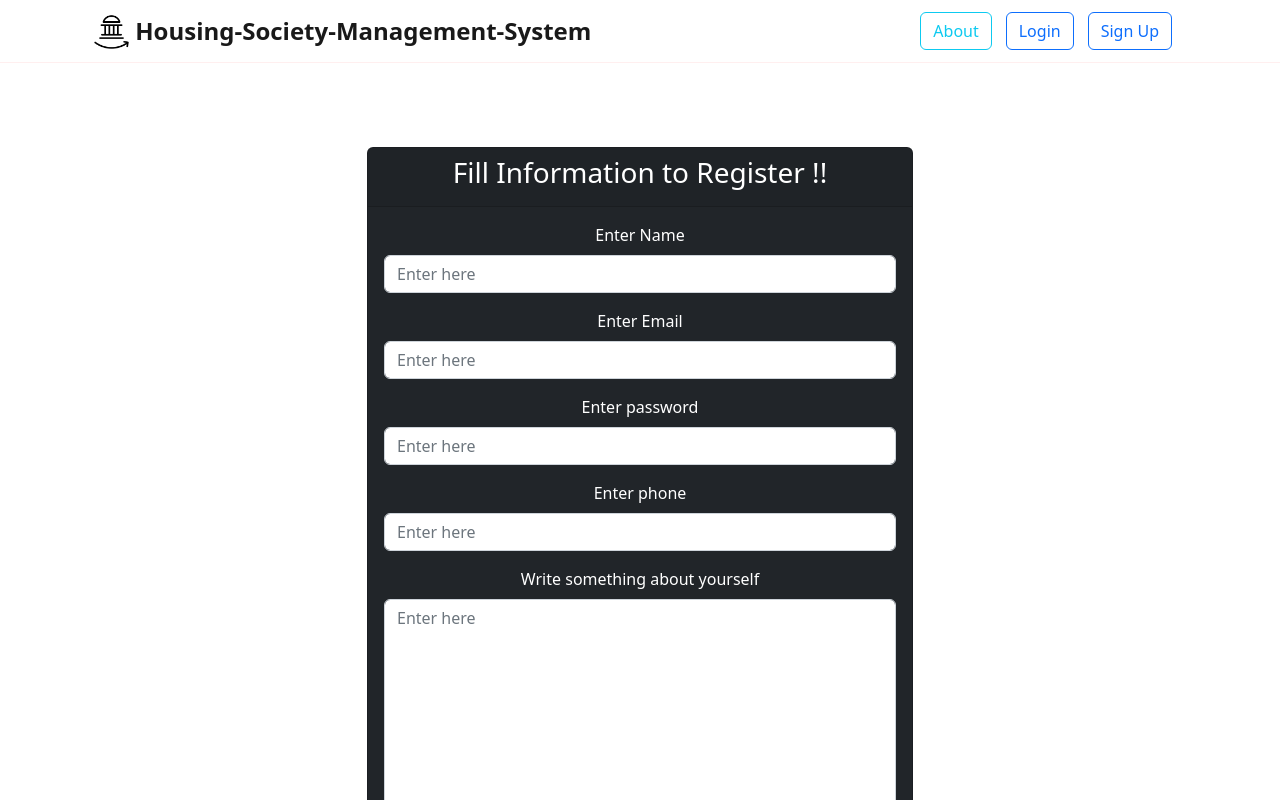
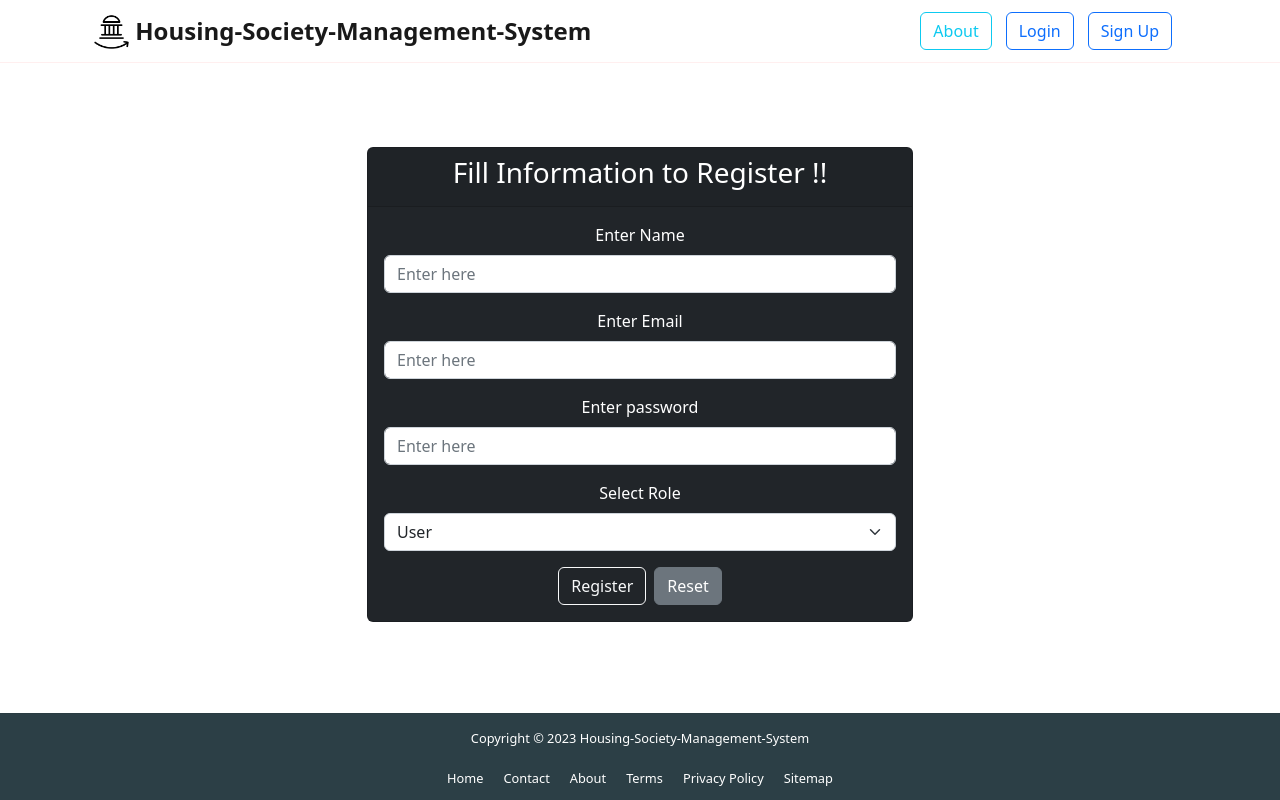
Before and after one commit to Sankalp-Pateriya/Housing-Society-Management-System, a React (Create React App) app in the folder Front-end/hsms/: page /signup in a window 1280 px wide. Shown: the top 800 px of the page. Built offline with nearby package versions, Linux system fonts and the light colour scheme.

Commit message:
Added Axios and notification to signup page and commented unwanted fields

```diff
--- a/Front-end/hsms/src/pages/Signup.jsx
+++ b/Front-end/hsms/src/pages/Signup.jsx
@@ -1,8 +1,7 @@
-
-
 import React, { useState } from "react";
-import { signUp } from "../services/user-service";
-import { toast } from "react-toastify";
+import axios from "axios"; // Import axios
+import { toast, ToastContainer } from "react-toastify";
+import 'react-toastify/dist/ReactToastify.css';
 import {
   Button,
   Card,
@@ -55,24 +54,22 @@ const Signup = () => {
 const submitForm = (event) => {
   event.preventDefault();
 
-    console.log(data);
-
   // Call the backend API for user registration
-    signUp(data)
+  axios.post("http://localhost:8080/users", data) // Adjust the URL to match your backend endpoint
     .then((resp) => {
-        console.log(resp);
-        toast.success("User is registered successfully !! user id " + resp.id);
+      toast.success("User is registered successfully !! user id " + resp.data.id);
       // Reset the form after successful registration
       resetData();
     })
     .catch((error) => {
-        console.log(error);
+      toast.error("Failed to register user: " + error.message);
       setError({
         errors: error,
         isError: true,
       });
     });
 };
+
 
   return (
     <div>
@@ -135,7 +132,7 @@ const Signup = () => {
                   </FormGroup>
 
                   {/* contact field */}
-                  <FormGroup>
+                  {/* <FormGroup>
                     <Label for="user_contact">Enter phone</Label>
                     <Input
                       type="number"
@@ -148,10 +145,10 @@ const Signup = () => {
                     <FormFeedback>
                       {error.errors?.response?.data?.phone}
                     </FormFeedback>
-                  </FormGroup>
+                  </FormGroup> */}
 
                   {/* about field */}
-                  <FormGroup>
+                  {/* <FormGroup>
                     <Label for="about">Write something about yourself</Label>
                     <Input
                       type="textarea"
@@ -165,7 +162,7 @@ const Signup = () => {
                     <FormFeedback>
                       {error.errors?.response?.data?.about}
                     </FormFeedback>
-                  </FormGroup>
+                  </FormGroup> */}
 
                   {/* Role field */}
                   <FormGroup>
@@ -183,7 +180,7 @@ const Signup = () => {
                   </FormGroup>
 
                   <Container className="text-center">
-                    <Button outline color="light">Register</Button>
+                    <Button outline color="light" type="submit">Register</Button>
                     <Button onClick={resetData} color="secondary" type="reset" className="ms-2">Reset</Button>
                   </Container>
                 </Form>
@@ -192,6 +189,7 @@ const Signup = () => {
           </Col>
         </Row>
       </Container>
+      <ToastContainer position="bottom-left" autoClose={3000} />
     </div>
   );
 };
```
Lines whose indentation alone changed are shown as unchanged.
